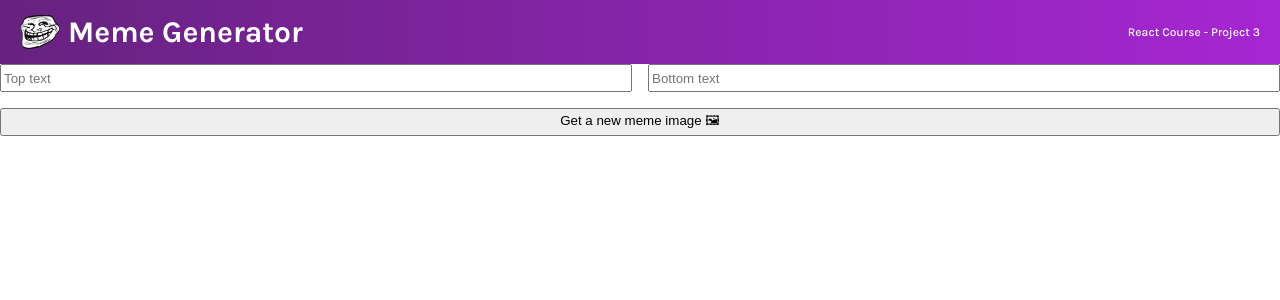
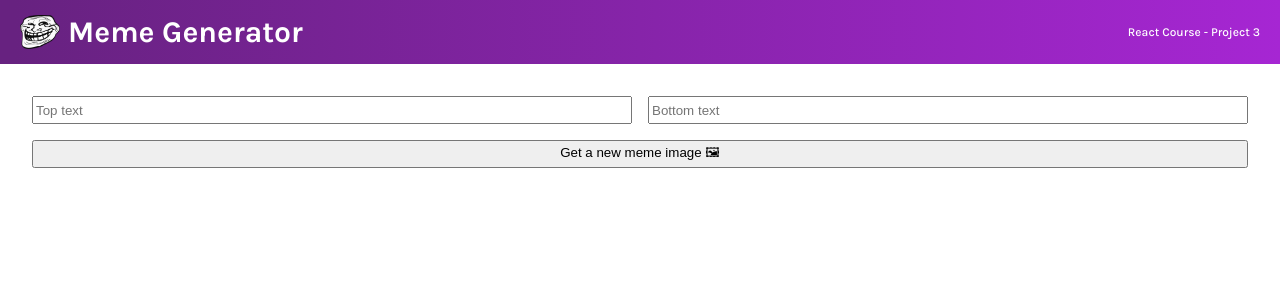
Before and after one commit to vishalicious213/meme-generator, a React (Vite) app: page / in a window 1280 px wide. Shown: the top 300 px of the page. Built offline with nearby package versions, Linux system fonts and the light colour scheme.

Commit message:
made form responsive

```diff
--- a/components/Meme.jsx
+++ b/components/Meme.jsx
@@ -1,5 +1,6 @@
 export default function Meme() {
     return (
+        <main>
             <form>
                 <input
                     type="text"
@@ -15,5 +16,6 @@ export default function Meme() {
                 />
                 <button>Get a new meme image 🖼</button>
             </form>
+        </main>
     )
 }
--- a/index.css
+++ b/index.css
@@ -37,11 +37,36 @@ header h4 {
     font-weight: 500;
 }
 
+/* MEME / FORM */
+
+main {
+    padding: 2rem 1rem;
+}
+
+form {
+    display: grid;
+    gap: .5rem;
+}
+
 /* MEDIA QUERIES */
 
 @media screen and (min-width: 450px) {
     header h4 {
         display: block;
+    }
+
+    main {
+        padding: 2rem;
+    }
+
+    form {
+        display: grid;
+        grid-template: 1fr 1fr / 1fr 1fr;
+        gap: 1rem;
+    }
+
+    button {
+        grid-column: 1 / -1;
     }
 }
 
@@ -50,15 +75,3 @@ header h4 {
         font-size: 1.25rem;
     }
 }
-
-/* MEME / FORM */
-
-form {
-    display: grid;
-    grid-template: 1fr 1fr / 1fr 1fr;
-    gap: 1rem;
-}
-
-button {
-    grid-column: 1 / -1;
-}
```
Lines whose indentation alone changed are shown as unchanged.
